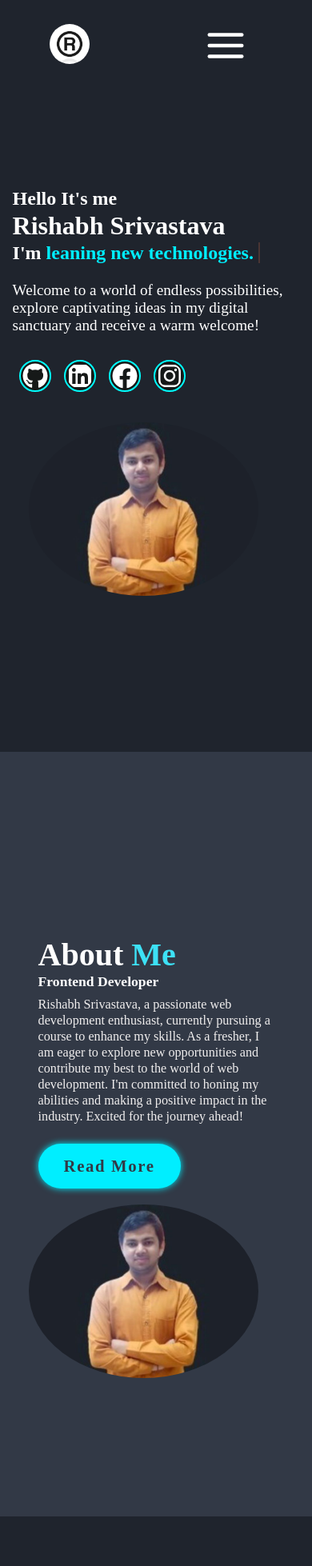
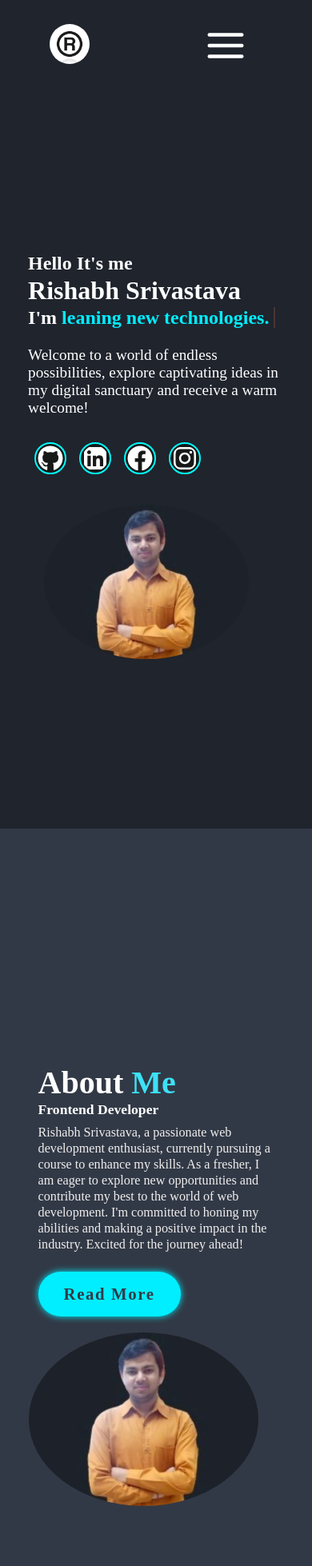
Before and after one commit to Rishabh6306/Portfolio-Website, a React (Vite) app: page / in a window 390 px wide. Shown: the top 1958 px of the page at 80% size. Built offline with nearby package versions, Linux system fonts and the light colour scheme; a web font is replaced by a local one.

Commit message:
Portfolio Website Created

```diff
--- a/src/App.css
+++ b/src/App.css
@@ -464,12 +464,12 @@ footer {
 /**********  Add Media Query for max screen width 1020px*******************/
 @media screen and (max-width: 1020px) {
     header {
-        padding: 7px 0px;
+        padding: 5px 0px;
     }
 
     #home {
         flex-direction: column;
-        padding: 5rem 8% 1rem;
+        padding: 7rem 9% 2rem;
     }
 
     #home-content h3 {
@@ -485,7 +485,8 @@ footer {
 
     #about {
         flex-direction: column-reverse;
-        padding: 6rem 8% 1rem;
+        /* padding: 6rem 8% 1rem; */
+        padding: 12rem 9% 2rem;
     }
 
     #about-container {
@@ -512,6 +513,12 @@ footer {
         width: 80%;
         margin: 20px;
     }
+
+
+    #projects {
+        padding: 9rem 4% 1rem;
+   }
+
 
     #contact {
         padding: 0.1rem 2% 1rem;
@@ -545,7 +552,7 @@ footer {
 @media screen and (max-width: 550px) {
     #home {
         flex-direction: column;
-        padding: 5rem 4% 1rem;
+        padding: 10rem 9% 2rem;
     }
 
     #home-content p {
@@ -554,7 +561,7 @@ footer {
 
     #about {
         flex-direction: column-reverse;
-        padding: 6rem 4% 1rem;
+        padding: 10rem 4% 1rem;
     }
 
     #about-container #heading {
@@ -595,26 +602,30 @@ footer {
 
     #about {
         flex-direction: column-reverse;
-        padding: 8rem 9% 1rem;
+        padding: 11rem 10% 0.1rem;;
         width: 100%;
     }
 
     #about-container #heading {
-        font-size: 2.5rem;
+        font-size: 2.2rem;
     }
 
     #about-container h3 {
-        font-size: 1.1rem;
+        font-size: 1.0rem;
     }
 
     #about-container p {
-        font-size: 1.0rem;
+        font-size: 0.8rem;
         margin: 0.5rem 0 1.5rem;
         line-height: 20px;
     }
 
+    #projects {
+         padding: 10rem 4% 1rem;
+    }
+
     #contact {
-        padding: 0.1rem 9% 1rem;
+        padding: 4rem 9% 1rem;
         width: 100%;
     }
 
```
